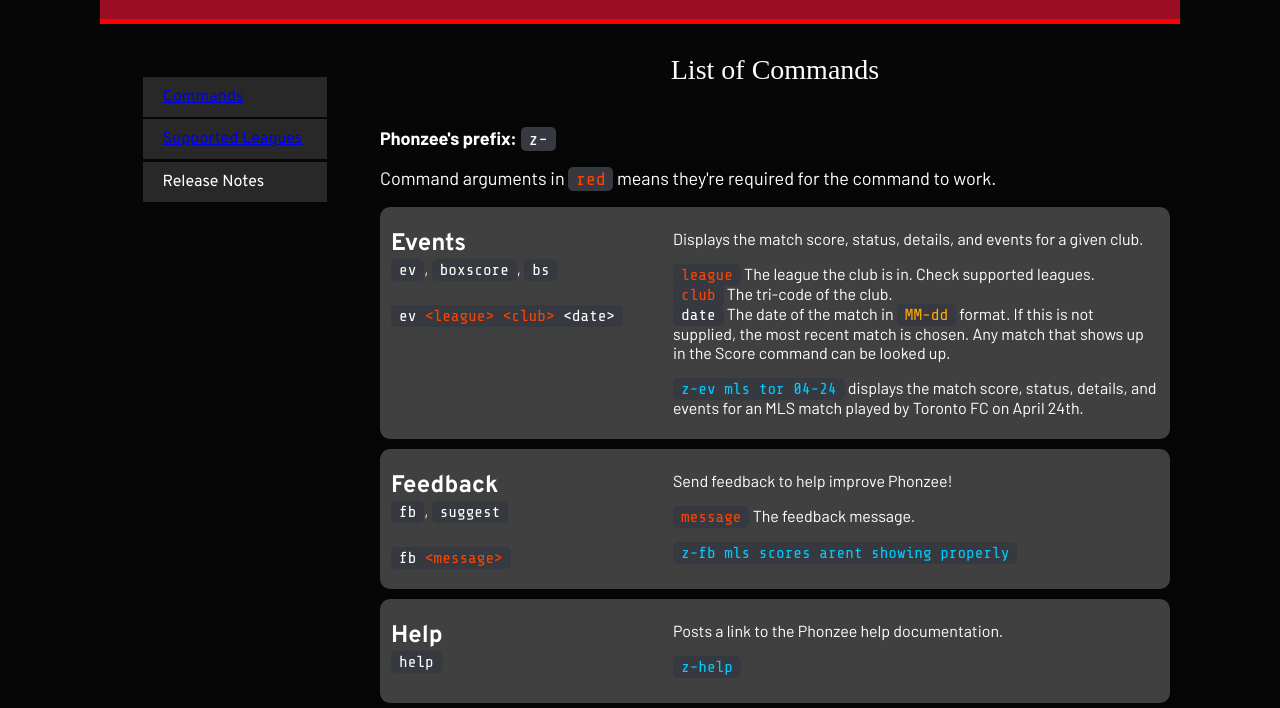
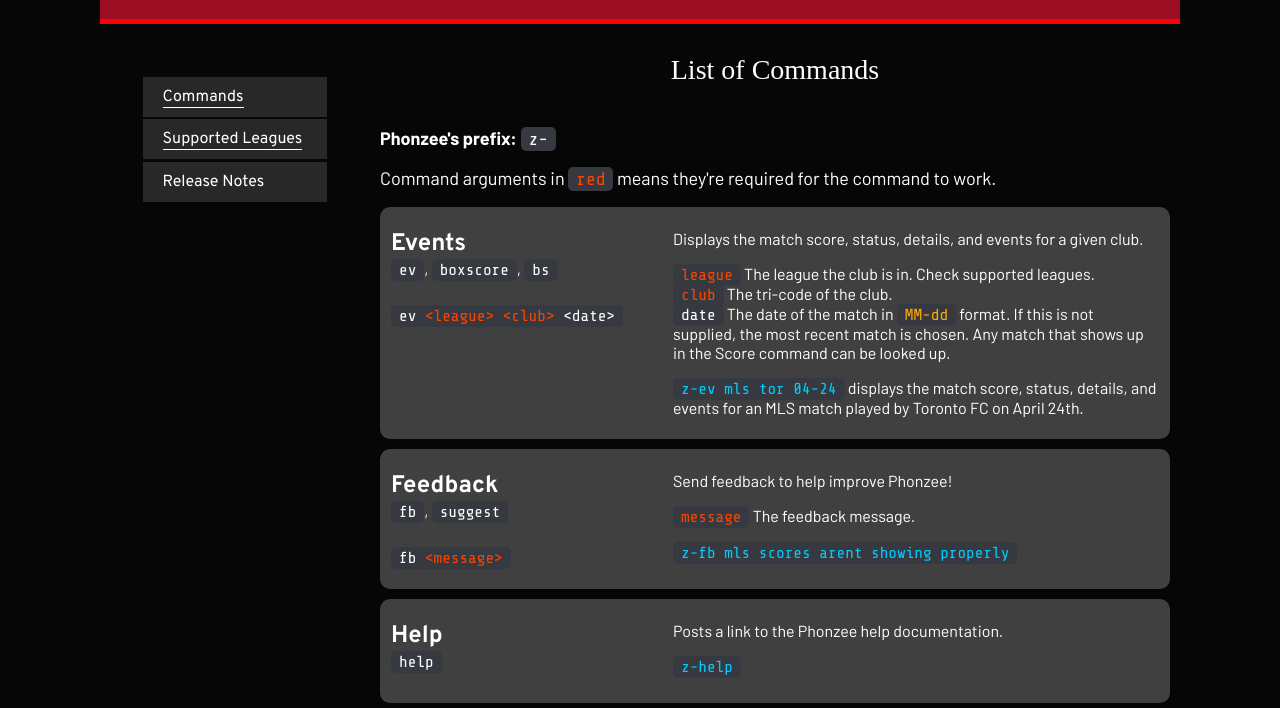
Before and after one commit to Dolcee85/phonzee-bot-help, a Gatsby site: page / in a window 1280 px wide. Shown: the part 92-800 px from the top of the page. Built offline with nearby package versions, Linux system fonts and the light colour scheme; Gatsby itself is replaced by a stand-in of ours.

Commit message:
Styled links

```diff
--- a/src/styles/style.scss
+++ b/src/styles/style.scss
@@ -38,6 +38,22 @@ body {
   margin: 0 auto 0 auto;
   gap: 20px;
   max-width: 1080px;
+
+  // Links
+
+  a {
+    color: white;
+    text-decoration: none;
+    border-bottom: 1px solid white;
+    transition: 0.4s;
+  }
+
+  a:hover {
+    color: red;
+    border-bottom: 1px solid red;
+    transition: 0.4s;
+  }
+
 }
 
 /* Text Selection */
```
